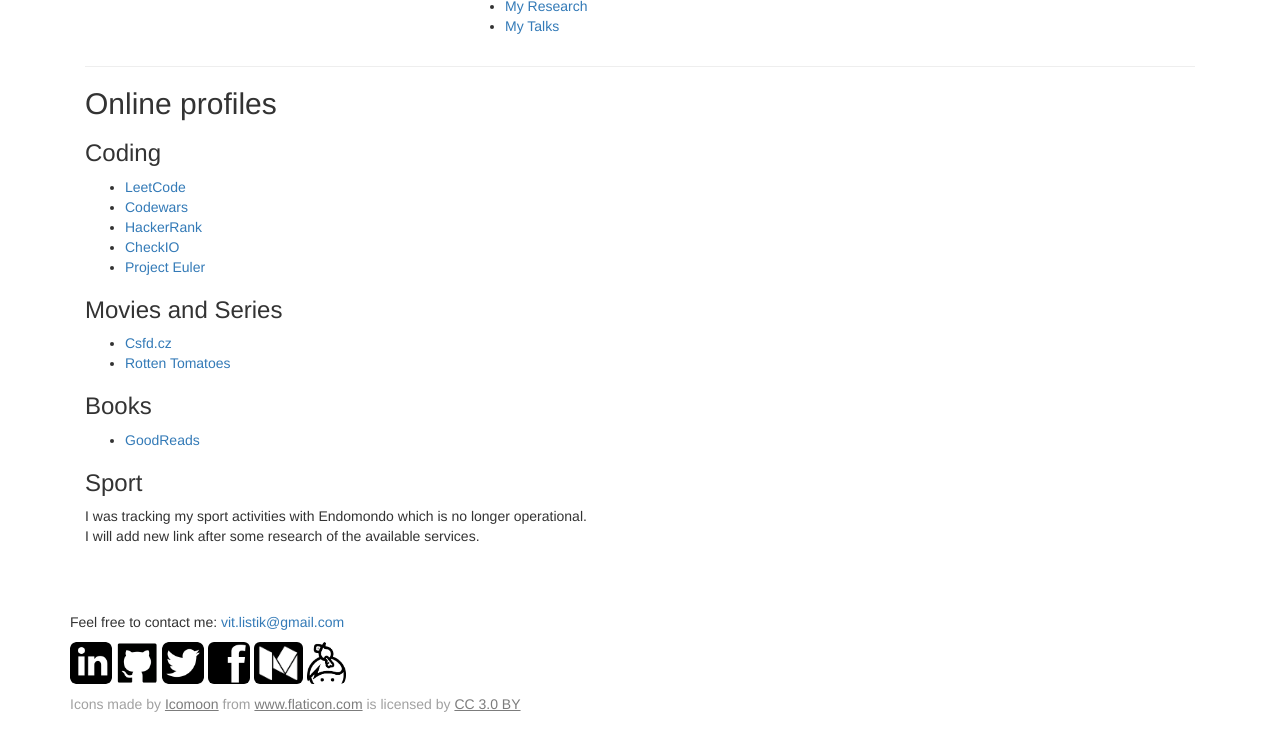
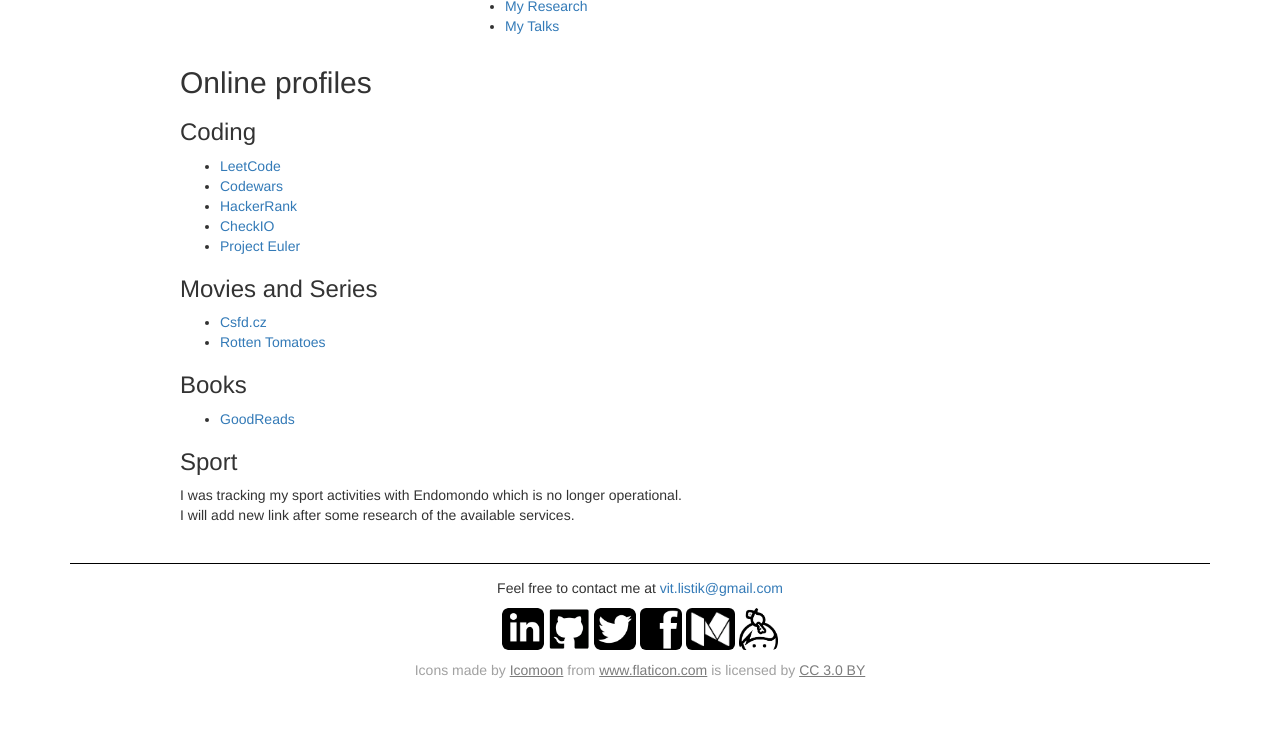
Before and after one commit to tivvit/tivvit.github.io, a Jekyll site: the page built from about.html, in a window 1280 px wide, cut to the strip 331-1115 px from the top of the page. Shown: the top 751 px of the strip. Built offline with Jekyll 4.4.1, drawn with Linux system fonts in a browser that asks for light colours.

Commit message:
footer and about me formatting

```diff
--- a/_includes/footer.html
+++ b/_includes/footer.html
@@ -1,5 +1,6 @@
 <footer>
-    <p>Feel free to contact me: <a href="mailto:vit.listik@gmail.com">vit.listik@gmail.com</a>
+    <p>
+        Feel free to contact me at <a href="mailto:vit.listik@gmail.com">vit.listik@gmail.com</a>
     </p>
     <p>
         <a href="http://cz.linkedin.com/in/tivvit/">
--- a/_sass/main.scss
+++ b/_sass/main.scss
@@ -7,7 +7,10 @@
 }
 
 footer {
-  margin-top: 4em;
+  margin-top: 2em;
+  padding-top: 1em;
+  border-top: 1px solid black;
+  text-align: center;
 
   img {
     max-height: 3em;
--- a/about.html
+++ b/about.html
@@ -28,16 +28,14 @@
 
         You can find more about me via:
         <ul>
-            <li>
-                <a href="/cv">My resume</a> (<a href="/cv.pdf">PDF version</a>)
-            </li>
+            <li><a href="/cv">My resume</a> (<a href="/cv.pdf">PDF version</a>)</li>
             <li><a href="/">My Projects</a></li>
             <li><a href="/research">My Research</a></li>
             <li><a href="/talks">My Talks</a></li>
         </ul>
     </div>
-    <div class="col-sm-12">
-        <hr>
+    <hr>
+    <div class="col-sm-offset-1 col-sm-12">
         <h2>Online profiles</h2>
         <h3>Coding</h3>
         <ul>
```
